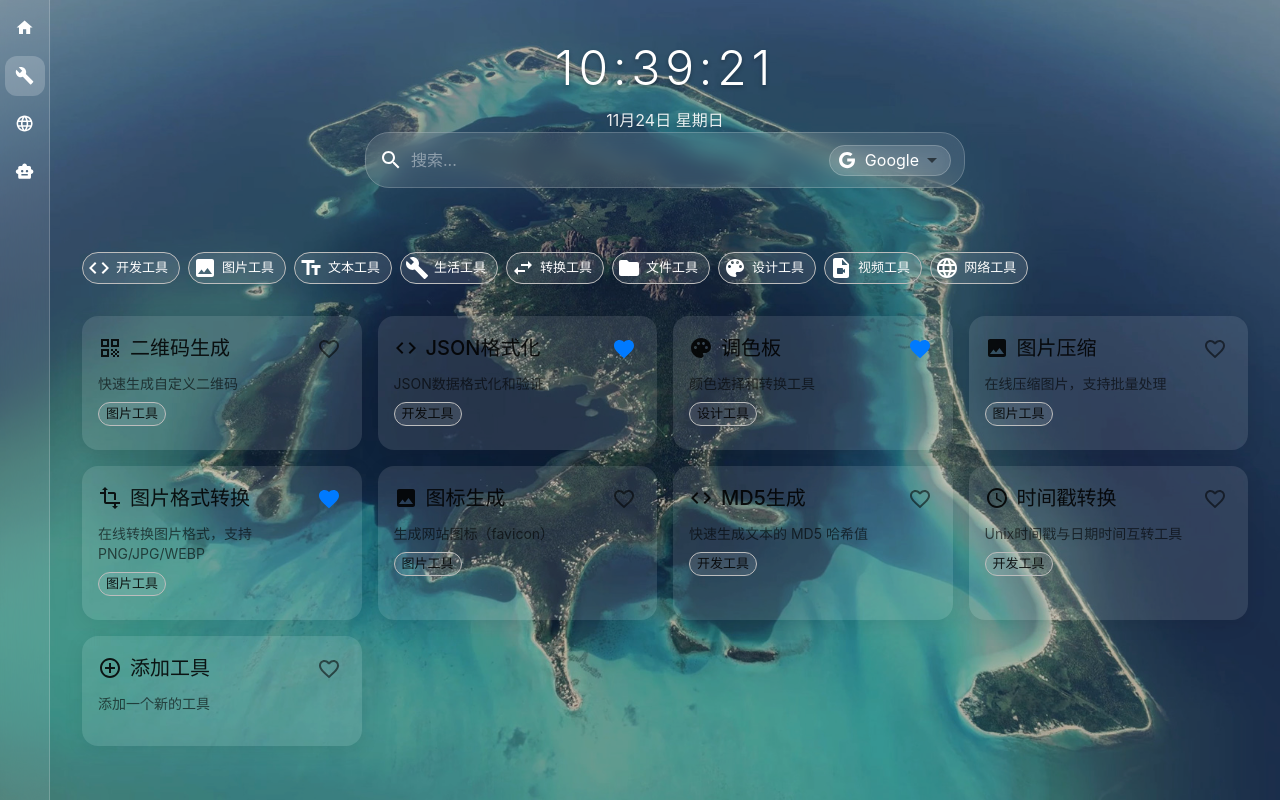
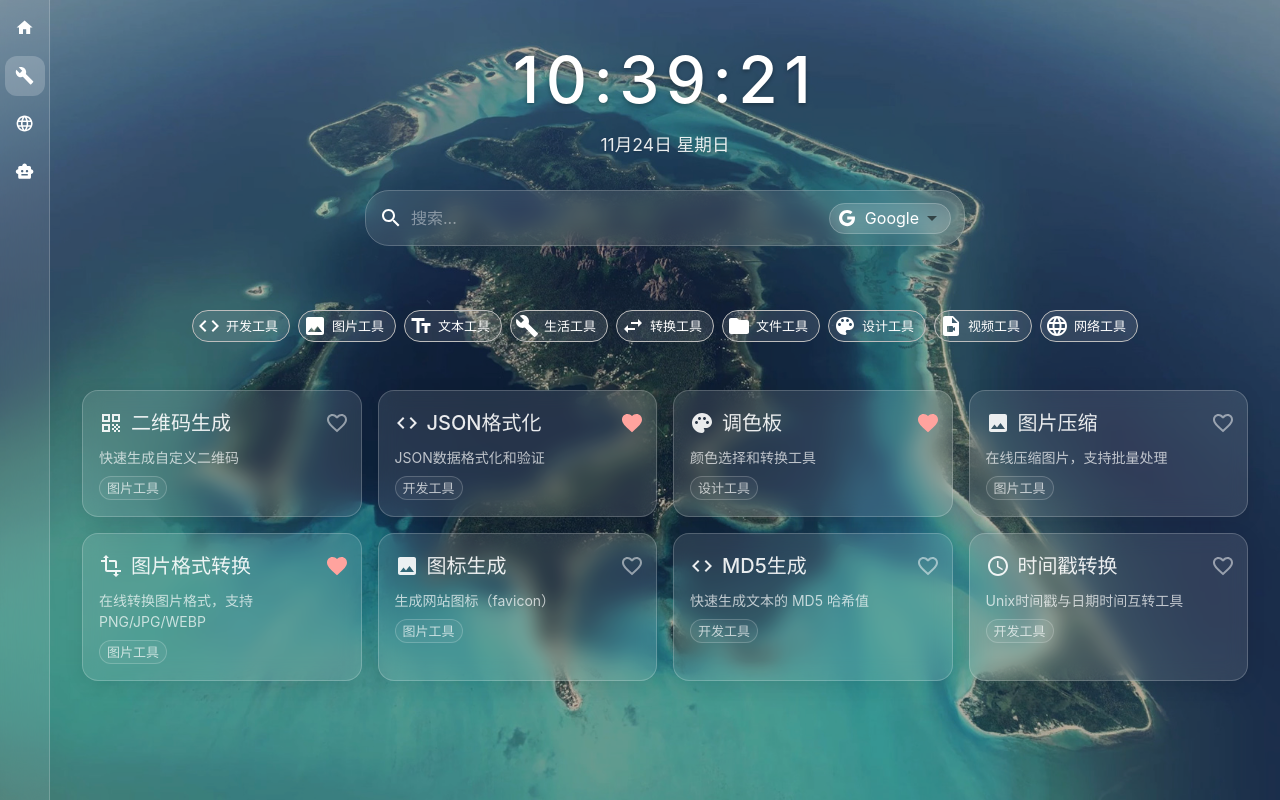
Before and after one commit to ConardLi/web-tools, a React app: page /workspace in a window 1280 px wide. Both pictures are taken after a click on the item 24 px from the left and 76 px from the top of the page. Built offline with nearby package versions, Linux system fonts and the light colour scheme.

Commit message:
fix: tools

```diff
--- a/src/components/common/ItemCard.tsx
+++ b/src/components/common/ItemCard.tsx
@@ -10,18 +10,35 @@ const StyledCard = styled(Card)(({ theme }) => ({
   display: 'flex',
   flexDirection: 'column',
   backgroundColor: 'rgba(255, 255, 255, 0.1)',
+  backdropFilter: 'blur(10px)',
   transition: 'all 0.3s ease',
   cursor: 'pointer',
+  border: '1px solid rgba(255, 255, 255, 0.2)',
   '&:hover': {
     transform: 'translateY(-4px)',
     backgroundColor: 'rgba(255, 255, 255, 0.15)',
+    borderColor: 'rgba(255, 255, 255, 0.3)',
   },
 }));
+
+const StyledCardContent = styled(CardContent)({
+  padding: '16px !important',
+  '&:last-child': {
+    paddingBottom: '16px !important',
+  },
+});
 
 const CardHeader = styled('div')({
   display: 'flex',
   justifyContent: 'space-between',
   alignItems: 'flex-start',
+  '& .MuiTypography-root': {
+    color: 'rgba(255, 255, 255, 0.9)',
+    fontWeight: 500,
+  },
+  '& .MuiSvgIcon-root': {
+    color: 'rgba(255, 255, 255, 0.9)',
+  },
 });
 
 const TagContainer = styled('div')(({ theme }) => ({
@@ -60,7 +77,7 @@ const ItemCard: React.FC<ItemCardProps> = ({
 
   return (
     <StyledCard onClick={onClick}>
-      <CardContent>
+      <StyledCardContent>
         <CardHeader>
           <Box sx={{ display: 'flex', alignItems: 'center', gap: 1 }}>
             {Icon && <Icon />}
@@ -70,14 +87,36 @@ const ItemCard: React.FC<ItemCardProps> = ({
           </Box>
           <IconButton
             onClick={handleFavoriteClick}
-            color={isFavorite ? 'primary' : 'default'}
+            sx={{
+              color: isFavorite ? '#ffa39e' : 'rgba(255, 255, 255, 0.5)',
+              padding: '4px',
+              marginRight: '-8px',
+              '&:hover': {
+                backgroundColor: 'rgba(255, 255, 255, 0.1)',
+                color: isFavorite ? '#ffccc7' : 'rgba(255, 255, 255, 0.7)',
+              },
+              '& .MuiSvgIcon-root': {
+                color: 'inherit',
+              },
+            }}
             size="small"
           >
-            {isFavorite ? <FavoriteIcon /> : <FavoriteBorderIcon />}
+            {isFavorite ? (
+              <FavoriteIcon sx={{ color: '#ffa39e' }} />
+            ) : (
+              <FavoriteBorderIcon />
+            )}
           </IconButton>
         </CardHeader>
 
-        <Typography variant="body2" color="textSecondary" sx={{ mt: 1 }}>
+        <Typography
+          variant="body2"
+          sx={{
+            mt: 1,
+            color: 'rgba(255, 255, 255, 0.7)',
+            lineHeight: 1.5,
+          }}
+        >
           {description}
         </Typography>
         <TagContainer>
@@ -88,15 +127,17 @@ const ItemCard: React.FC<ItemCardProps> = ({
               size="small"
               variant="outlined"
               sx={{
-                backgroundColor: 'rgba(255, 255, 255, 0.1)',
+                backgroundColor: 'rgba(255, 255, 255, 0.05)',
+                color: 'rgba(255, 255, 255, 0.7)',
+                borderColor: 'rgba(255, 255, 255, 0.2)',
                 '&:hover': {
-                  backgroundColor: 'rgba(255, 255, 255, 0.2)',
+                  backgroundColor: 'rgba(255, 255, 255, 0.1)',
                 },
               }}
             />
           ))}
         </TagContainer>
-      </CardContent>
+      </StyledCardContent>
     </StyledCard>
   );
 };
--- a/src/components/common/TagFilter.tsx
+++ b/src/components/common/TagFilter.tsx
@@ -26,11 +26,11 @@ const TagFilter = <T extends string>({
 }: TagFilterProps<T>) => {
   const handleTagClick = (tag: T) => {
     if (selectedTags.includes(tag)) {
-      // 如果标签已经被选中，则移除它
-      onTagChange(selectedTags.filter(t => t !== tag));
+      // 如果标签已经被选中，则清空选择
+      onTagChange([]);
     } else {
-      // 如果标签未被选中，则添加它
-      onTagChange([...selectedTags, tag]);
+      // 如果标签未被选中，则只选中这一个标签
+      onTagChange([tag]);
     }
   };
 
--- a/src/pages/Workspace/components/WorkspaceContent.tsx
+++ b/src/pages/Workspace/components/WorkspaceContent.tsx
@@ -34,17 +34,18 @@ const Container = styled(Box)(({ theme }) => ({
 }));
 
 const TimeText = styled(Typography)(({ theme }) => ({
-  fontSize: '3rem',
-  fontWeight: 300,
+  fontSize: '4rem',
+  fontWeight: 500,
   letterSpacing: '0.1em',
   textShadow: '0 2px 4px rgba(0,0,0,0.3)',
 }));
 
 const DateText = styled(Typography)(({ theme }) => ({
-  fontSize: '1rem',
+  fontSize: '1.1rem',
   opacity: 0.9,
   marginTop: theme.spacing(0.5),
   textShadow: '0 1px 2px rgba(0,0,0,0.2)',
+  fontWeight: 400,
 }));
 
 const WorkspaceContent: React.FC<WorkspaceContentProps> = ({ activeTab }) => {
@@ -70,9 +71,13 @@ const WorkspaceContent: React.FC<WorkspaceContentProps> = ({ activeTab }) => {
       <TimeText>{time.toLocaleTimeString('en-US', { hour12: false })}</TimeText>
       <DateText>{formatDate(time)}</DateText>
 
-      <WorkspaceSearch
-        onSearchEngineChange={handleSearchEngineChange}
-      />
+      <Box sx={{ mt: 4, width: '100%', display: 'flex', justifyContent: 'center' }}>
+        <Box sx={{ width: '100%', maxWidth: '600px' }}>
+          <WorkspaceSearch
+            onSearchEngineChange={handleSearchEngineChange}
+          />
+        </Box>
+      </Box>
 
       <Box sx={{ width: '100%', mt: 4 }}>
         {activeTab === 'home' && <WorkspaceHome />}
--- a/src/pages/Workspace/components/WorkspaceTools.tsx
+++ b/src/pages/Workspace/components/WorkspaceTools.tsx
@@ -1,6 +1,6 @@
 import React from 'react';
 import { styled } from '@mui/material/styles';
-import { Box, Typography, Grid } from '@mui/material';
+import { Box, Grid } from '@mui/material';
 import ItemCard from '../../../components/common/ItemCard';
 import TagFilter from '../../../components/common/TagFilter';
 import { TOOLS, TAGS, TAG_TO_ICON } from '../../../constants/tools';
@@ -9,16 +9,8 @@ import { TagType } from '../../../types/tool';
 
 const ContentSection = styled(Box)(({ theme }) => ({
   width: '100%',
-  maxWidth: '1200px',
+  maxWidth: '1600px',
   padding: theme.spacing(0, 2),
-}));
-
-const SectionTitle = styled(Typography)(({ theme }) => ({
-  color: 'white',
-  fontSize: '1.1rem',
-  fontWeight: 500,
-  marginBottom: theme.spacing(2),
-  paddingLeft: theme.spacing(1),
 }));
 
 const WorkspaceTools: React.FC = () => {
@@ -31,11 +23,6 @@ const WorkspaceTools: React.FC = () => {
 
   const handleToolClick = (toolId: string) => {
     window.open(`/tools/${toolId}`, '_blank');
-  };
-
-  const handleAddToolClick = () => {
-    // TODO: 实现添加工具功能
-    console.log('Add tool clicked');
   };
 
   const handleFavoriteToggle = (toolId: string) => {
@@ -54,15 +41,17 @@ const WorkspaceTools: React.FC = () => {
 
   return (
     <ContentSection>
+      <Box sx={{ display: 'flex', justifyContent: 'center', width: '100%', mb: 4 }}>
         <TagFilter<TagType>
           tags={TAGS}
           selectedTags={selectedTags}
           tagToIcon={TAG_TO_ICON}
           onTagChange={setSelectedTags}
         />
-      <Grid container spacing={2} sx={{ mt: 2 }}>
+      </Box>
+      <Grid container spacing={2}>
         {filteredTools.map((tool) => (
-          <Grid item xs={12} sm={6} md={4} lg={3} key={tool.id}>
+          <Grid item xs={12} sm={6} md={4} lg={3} xl={2} key={tool.id}>
             <ItemCard
               id={tool.id}
               name={tool.name}
@@ -75,18 +64,6 @@ const WorkspaceTools: React.FC = () => {
             />
           </Grid>
         ))}
-        <Grid item xs={12} sm={6} md={4} lg={3}>
-          <ItemCard
-            id="add-tool"
-            name="添加工具"
-            icon="AddCircleOutline"
-            description="添加一个新的工具"
-            tags={[]}
-            onClick={handleAddToolClick}
-            onFavoriteToggle={() => {}}
-            isFavorite={false}
-          />
-        </Grid>
       </Grid>
     </ContentSection>
   );
```
Lines whose indentation alone changed are shown as unchanged.
